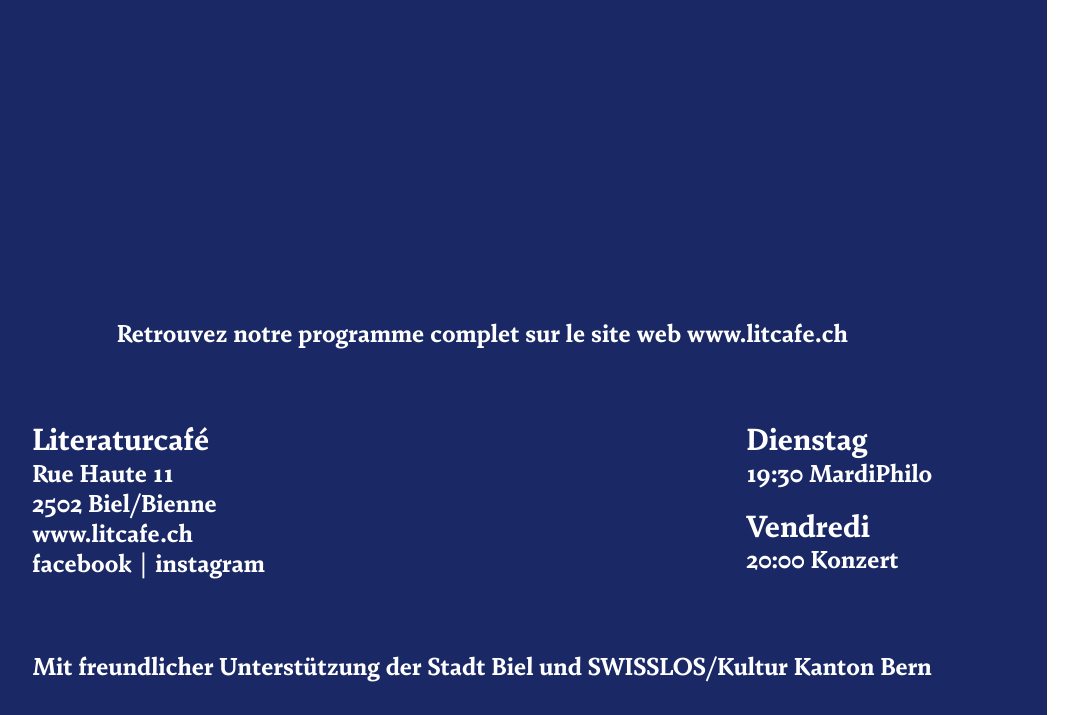
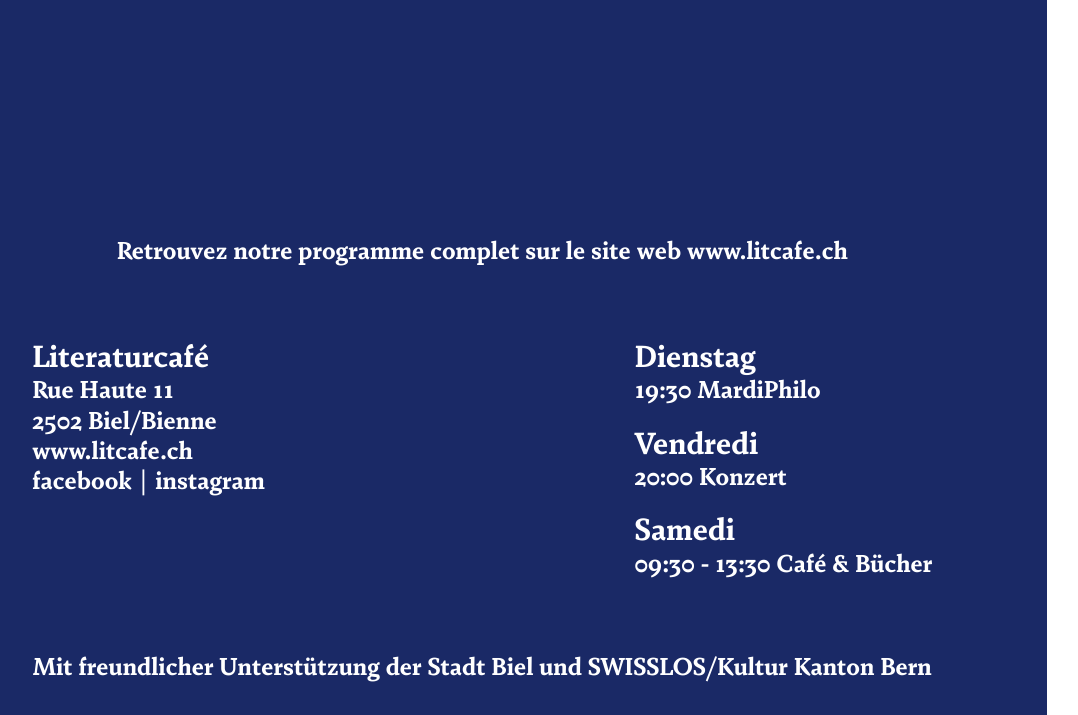
Before and after one commit to pellenberger/litcafe, a PHP site: the page made by site/templates/poster.php in a window 1280 px wide. Shown: the part 872-1587 px from the top of the page, without its empty margins (79-1157 px from the left). Run offline with PHP 8.4, Linux system fonts and the light colour scheme; the template is opened without the code that fills it, so the values that code supplies are empty.

Commit message:
Add cafe opening hours in poster

```diff
--- a/site/templates/poster.php
+++ b/site/templates/poster.php
@@ -54,6 +54,8 @@
         <li>19:30 MardiPhilo</li>
         <li><h4>Vendredi</h4></li>
         <li>20:00 Konzert</li>
+        <li><h4>Samedi</h4></li>
+        <li>09:30 - 13:30 Café & Bücher</li>
       </ul>
     </div>
   </div>
```
